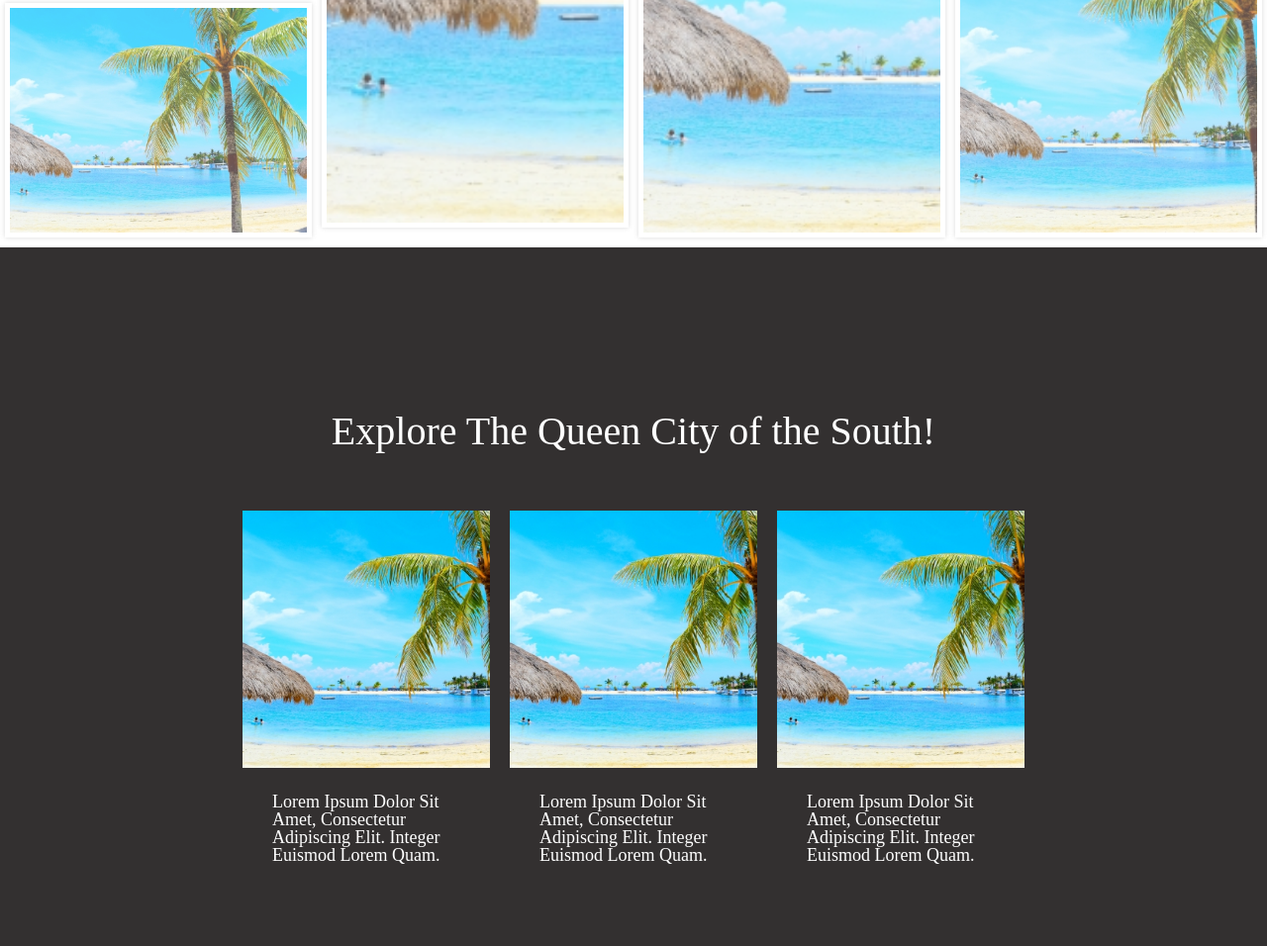
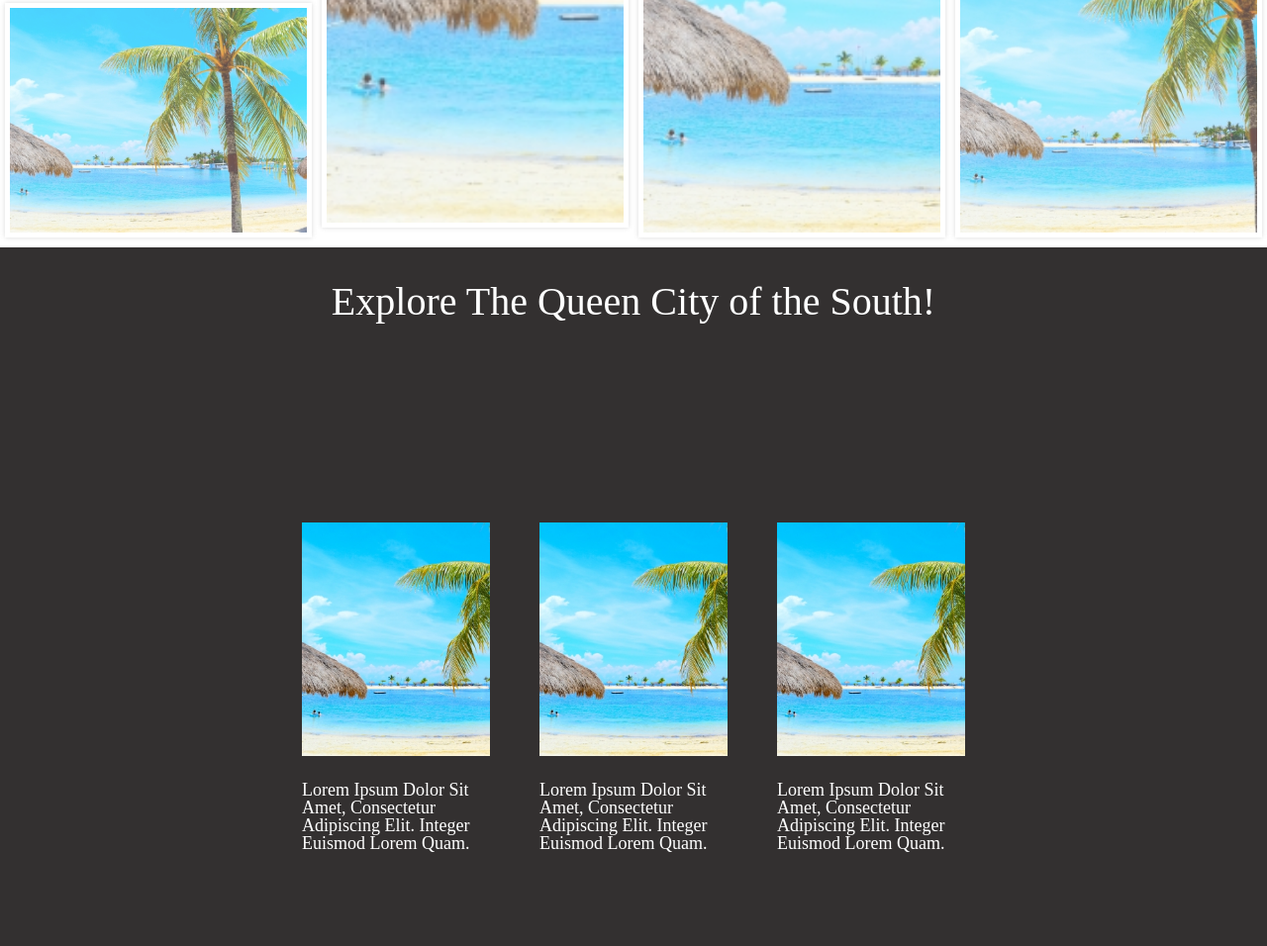
Before and after one commit to hayatosann/Test-html-css-jQuery-, a plain HTML site: page index.html in a window 1280 px wide. Shown: the part 1944-2900 px from the top of the page at 99% size. Drawn offline with nearby package versions, Linux system fonts and the light colour scheme.

Commit message:
Modify width

```diff
--- a/style.css
+++ b/style.css
@@ -2,6 +2,7 @@ a {
   text-decoration: none;
   color:white;
   }
+
 
 
 /* section1 */
@@ -322,11 +323,14 @@ a {
   color:white;
   font-size:40px;
   margin-bottom:50px;
-
+  text-align: center;
 }
 
 .frame{
   display: flex;
+  height: 80%;
+  width: 100%;
+  justify-content: center;
 }
 
 .frame_box{
@@ -335,7 +339,8 @@ a {
   align-items: center;
   justify-content: center;
   flex-wrap: wrap;
-  padding:10px;
+  /* padding:10px; */
+  margin:25px;
 }
 
 .frame_box_sentence{
@@ -350,8 +355,8 @@ a {
   background-image: url(./cebu1.jpeg);
   background-repeat: no-repeat;
   background-size: cover;
-  height: 260px;
-  width: 250px;
+  height: 40%;
+  width: 100%;
   transition: all 0.5s;
 }
 
@@ -364,8 +369,8 @@ a {
   background-image: url(./cebu1.jpeg);
   background-repeat: no-repeat;
   background-size: cover;
-  height: 260px;
-  width: 250px;
+  height: 40%;
+  width: 100%;
   transition: all 0.5s;
 }
 .frame_box_img2:hover {
@@ -377,8 +382,8 @@ a {
   background-image: url(./cebu1.jpeg);
   background-repeat: no-repeat;
   background-size: cover;
-  height: 260px;
-  width: 250px;
+  height: 40%;
+  width: 100%;
   transition: all 0.5s;
 }
 .frame_box_img3:hover {
```
